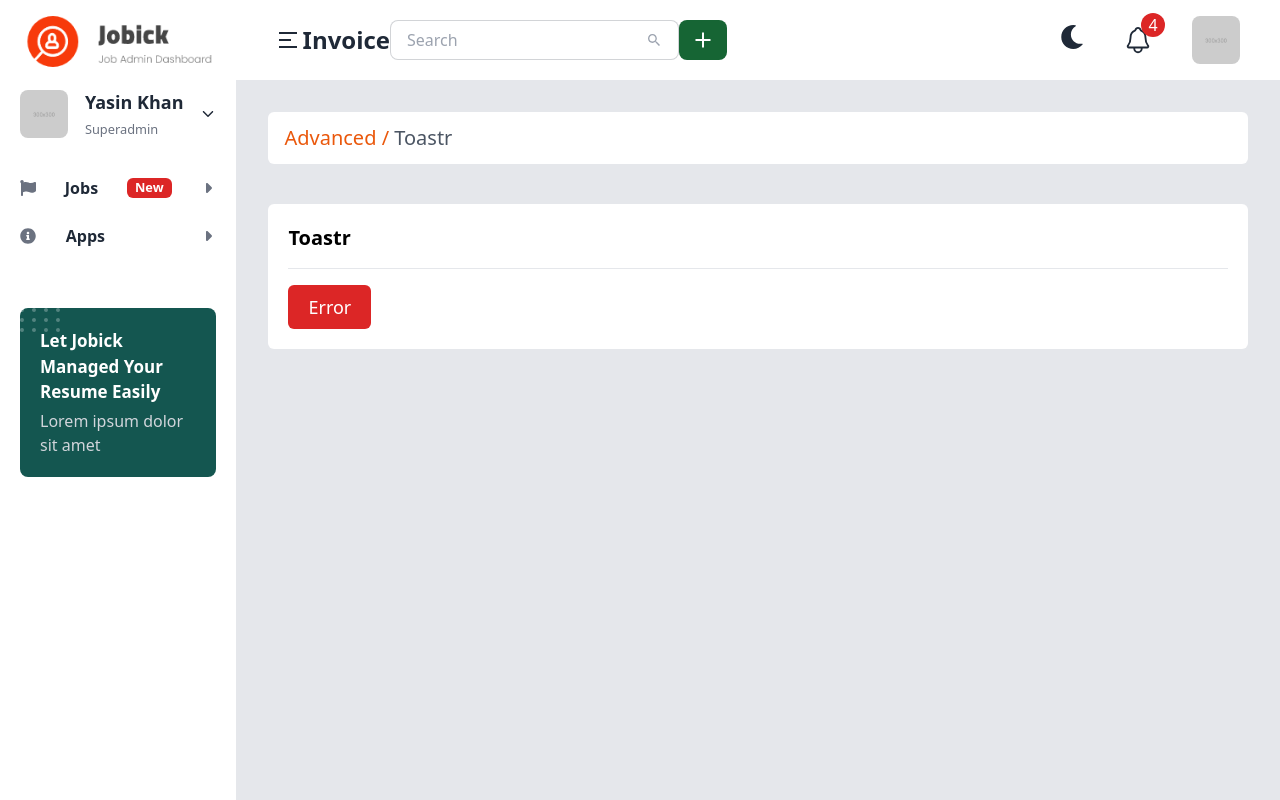
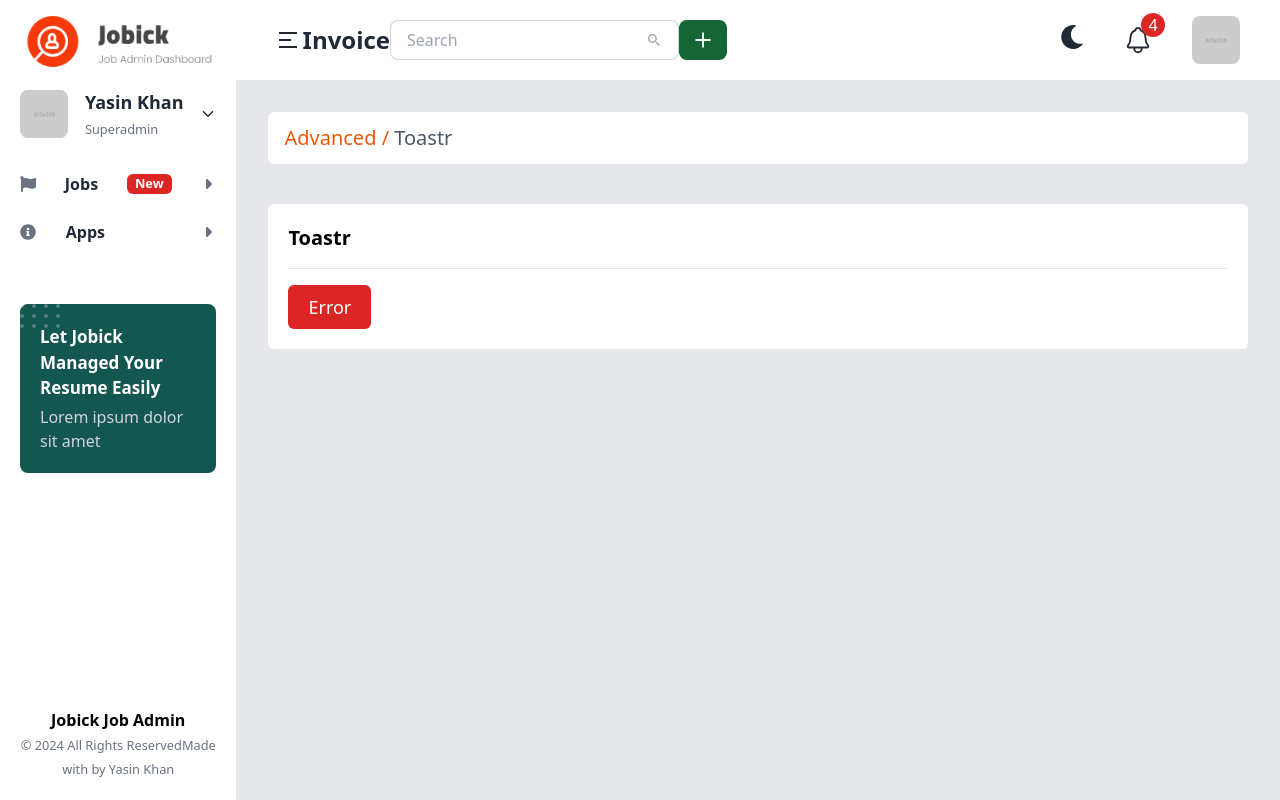
Before and after one commit to yasin2514/jobick, a React (Vite) app: page / in a window 1280 px wide. Built offline with nearby package versions, Linux system fonts and the light colour scheme.

Commit message:
left side bar footer done

```diff
--- a/src/Components/LeftSideBar.jsx
+++ b/src/Components/LeftSideBar.jsx
@@ -4,7 +4,7 @@ import Navbar from "./Navbar";
 
 const LeftSideBar = ({ showFull }) => {
   return (
-    <div className={`bg-white ${showFull ? "px-0" : "px-4"}`}>
+    <div className={`bg-white flex flex-col h-screen ${showFull ? "px-0" : "px-4"}`}>
       {/* logo section */}
       <div className=" flex items-center justify-center py-4">
         {showFull ? (
@@ -18,12 +18,24 @@ const LeftSideBar = ({ showFull }) => {
       <Navbar showFull={showFull}></Navbar>
       {/* bottom section */}
       {showFull && (
+        <>
           <div className="bg-[#145650] rounded-lg p-5 text-white mx-5 space-y-1 bg-image">
             <p className="font-semibold text-[17px]">
               Let Jobick Managed Your Resume Easily
             </p>
             <p className="text-gray-300">Lorem ipsum dolor sit amet</p>
           </div>
+
+          {/* another section */}
+
+          <div className="mt-auto px-5 text-center mb-5">
+            <h5 className="text-black font-semibold">Jobick Job Admin</h5>
+            <small className="text-gray-500">
+              &copy; {new Date().getFullYear()} All Rights Reserved
+            </small>
+            <small className="text-gray-500">Made with by Yasin Khan</small>
+          </div>
+        </>
       )}
     </div>
   );
--- a/src/Components/Navbar.jsx
+++ b/src/Components/Navbar.jsx
@@ -60,6 +60,8 @@ const Navbar = ({ showFull }) => {
       </div>
       {/* nav link section */}
       {showFull && <NavbarBrand></NavbarBrand>}
+
+      {/* navbar section when button collapse */}
       {!showFull && (
         <div className="space-y-4 mt-5">
           {/* dropdown-1 */}
@@ -129,7 +131,7 @@ const Navbar = ({ showFull }) => {
                     }
                   >
                     <FaMinus className=" fa-minus custom-text4"></FaMinus>{" "}
-                    <span className="custom-span custom-text4">Shop</span>
+                    <span className="custom-span custom-text4">Invoice</span>
                   </NavLink>
                 </li>
               </ul>
--- a/src/Components/NavbarBrand.jsx
+++ b/src/Components/NavbarBrand.jsx
@@ -55,7 +55,7 @@ const NavbarBrand = () => {
           </div>
         )}
         {showDropdown1 && (
-          <ul className=" custom-ul mt-1  ">
+          <ul className=" custom-ul mt-1  custom-div">
             <NavLink
               to="/"
               className={({ isActive }) =>
@@ -64,8 +64,8 @@ const NavbarBrand = () => {
                   : "flex items-center  justify-start ms-9  text-[14px] gap-3"
               }
             >
-              <FaMinus className=" fa-minus"></FaMinus>{" "}
-              <span className="custom-span">New Job</span>
+              <FaMinus className=" fa-minus custom-text"></FaMinus>{" "}
+              <span className="custom-span custom-text">New Job</span>
             </NavLink>
           </ul>
         )}
```
Lines whose indentation alone changed are shown as unchanged.
